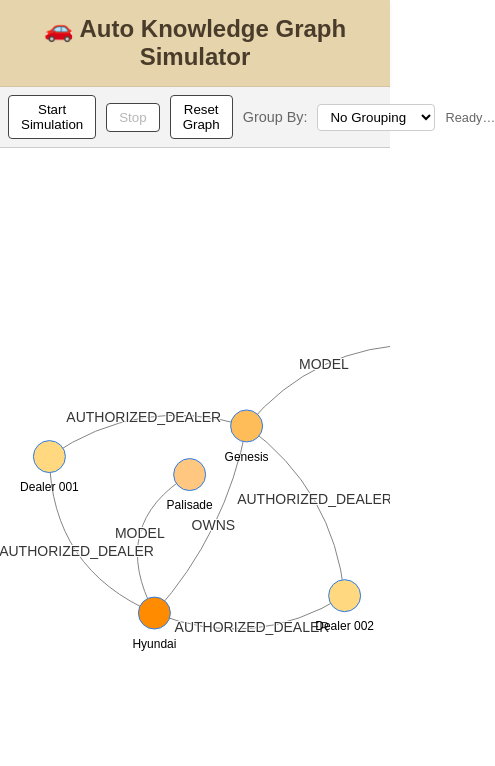
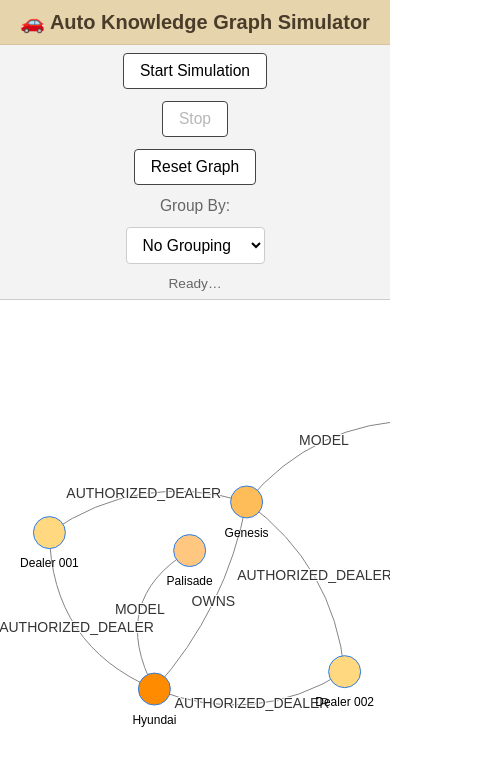
Before and after one commit to shawng00din/auto-graph-demo, a plain HTML site: page index.html in a window 390 px wide. Shown: the whole page, 495 px wide, since content can reach past the window. Drawn offline with Linux system fonts and the light colour scheme.

Commit message:
feat: add responsive design for mobile devices

```diff
--- a/index.html
+++ b/index.html
@@ -2,6 +2,7 @@
 <html>
 <head>
 <meta charset="utf-8" />
+<meta name="viewport" content="width=device-width, initial-scale=1.0">
 <title>Auto Knowledge Graph – Live Simulation</title>
 
 <!-- Local copy of vis-network (download once, works offline) -->
@@ -15,63 +16,77 @@
     color: #4a3c2a;
     padding: 15px;
     text-align: center;
-    font-size: 24px;
+    font-size: clamp(20px, 5vw, 24px);
     font-weight: bold;
     box-shadow: 0 2px 4px rgba(0,0,0,0.05);
     border-bottom: 1px solid #d4c4a3;
   }
   #controls{
-    padding: 8px;
+    padding: 12px;
     background: #f3f3f3;
     display: flex;
-    gap: 10px;
+    flex-wrap: wrap;
+    gap: 12px;
     align-items: center;
     border-bottom: 1px solid #ccc;
   }
   .control-group {
     display: flex;
+    flex-wrap: wrap;
     align-items: center;
-    gap: 10px;
+    gap: 12px;
   }
   .control-group label {
-    font-size: 0.9em;
+    font-size: clamp(14px, 4vw, 16px);
     color: #666;
     white-space: nowrap;
   }
   .control-group select {
-    padding: 4px 8px;
+    padding: 8px 12px;
     border: 1px solid #ccc;
     border-radius: 4px;
     background: white;
+    font-size: clamp(14px, 4vw, 16px);
+    min-width: 120px;
   }
   #mynetwork{flex:1;min-height:500px;width:100%}
-  button{padding:6px 12px;border:1px solid #444;border-radius:4px;
-         background:#fff;cursor:pointer}
+  button{padding:8px 16px;border:1px solid #444;border-radius:4px;
+         background:#fff;cursor:pointer;font-size:clamp(14px, 4vw, 16px);min-width:100px}
   button:hover{background:#eee}
-  #log{margin-left:auto;font-size:.8em;color:#666;white-space:nowrap}
+  button:active {
+    background: #ddd;
+    transform: translateY(1px);
+  }
+  #log{margin-left:auto;font-size:clamp(12px, 3.5vw, 14px);color:#666;white-space:nowrap}
   #info-panel {
     position: fixed;
-    right: 20px;
-    top: 100px;
+    right: 10px;
+    top: 80px;
     background: white;
     border: 1px solid #ccc;
     border-radius: 4px;
     padding: 15px;
-    max-width: 300px;
+    max-width: min(300px, 90vw);
+    width: 90%;
     box-shadow: 0 2px 5px rgba(0,0,0,0.2);
     display: none;
+    z-index: 1000;
+    font-size: clamp(14px, 4vw, 16px);
   }
   #info-panel h3 {
     margin: 0 0 10px 0;
     color: #333;
+    font-size: clamp(16px, 4.5vw, 18px);
   }
   #info-panel .info-content {
-    font-size: 0.9em;
+    font-size: clamp(13px, 3.8vw, 15px);
   }
   #info-panel .info-row {
-    margin: 5px 0;
+    margin: 8px 0;
     display: flex;
+    flex-wrap: wrap;
     justify-content: space-between;
+    gap: 8px;
   }
   #info-panel .info-label {
     font-weight: bold;
@@ -107,6 +122,43 @@
     padding: 4px;
     border: 1px solid #ccc;
     border-radius: 4px;
+  }
+
+  @media (max-width: 768px) {
+    #controls {
+      flex-direction: column;
+      align-items: stretch;
+    }
+    .control-group {
+      justify-content: center;
+    }
+    #log {
+      margin: 0;
+      text-align: center;
+    }
+    button {
+      flex: 1;
+      min-width: unset;
+    }
+    .control-group select {
+      flex: 1;
+    }
+  }
+
+  @media (max-width: 480px) {
+    #header {
+      padding: 10px;
+    }
+    #controls {
+      padding: 8px;
+    }
+    .control-group {
+      flex-direction: column;
+      width: 100%;
+    }
+    .control-group label {
+      text-align: center;
+    }
   }
 </style>
 </head>
```
